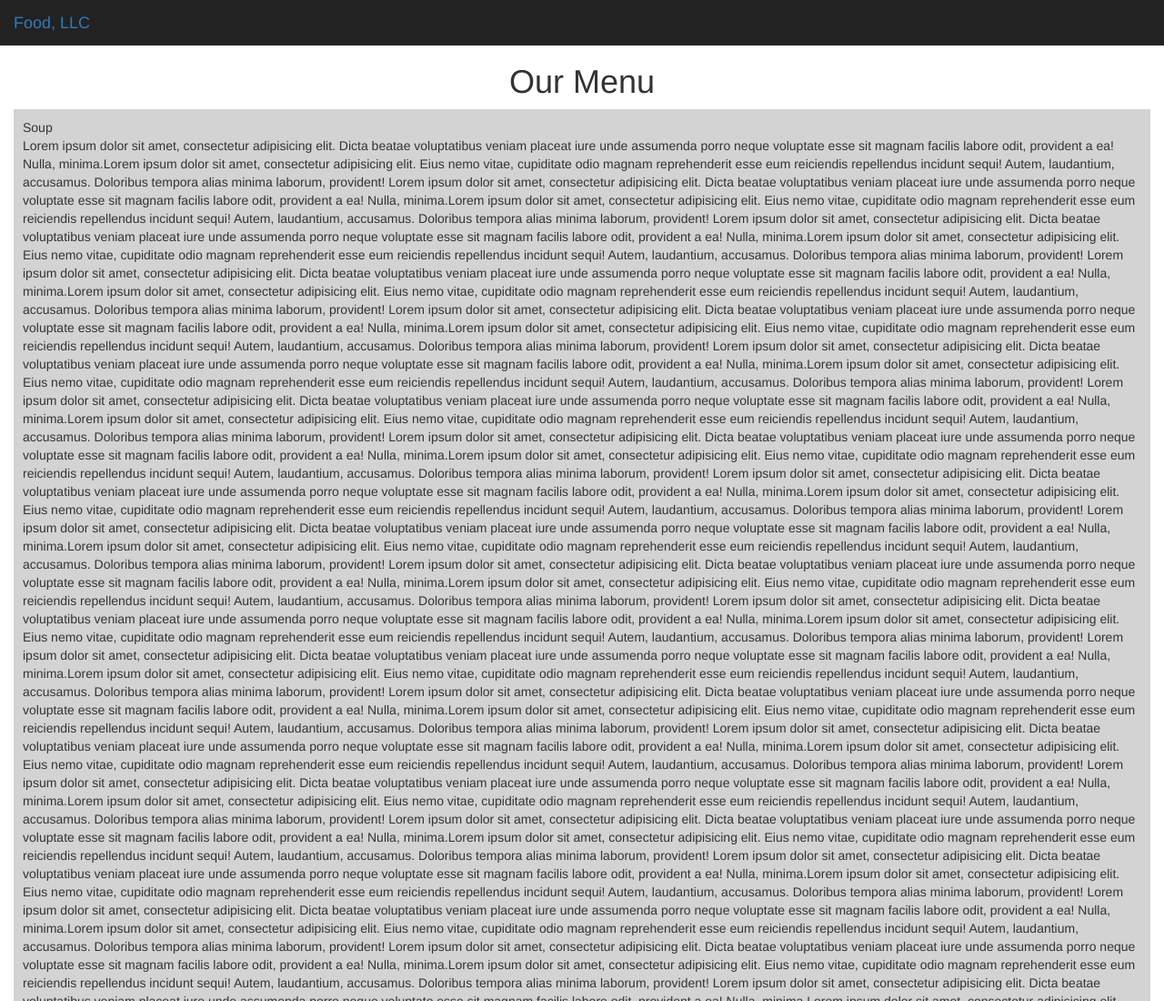
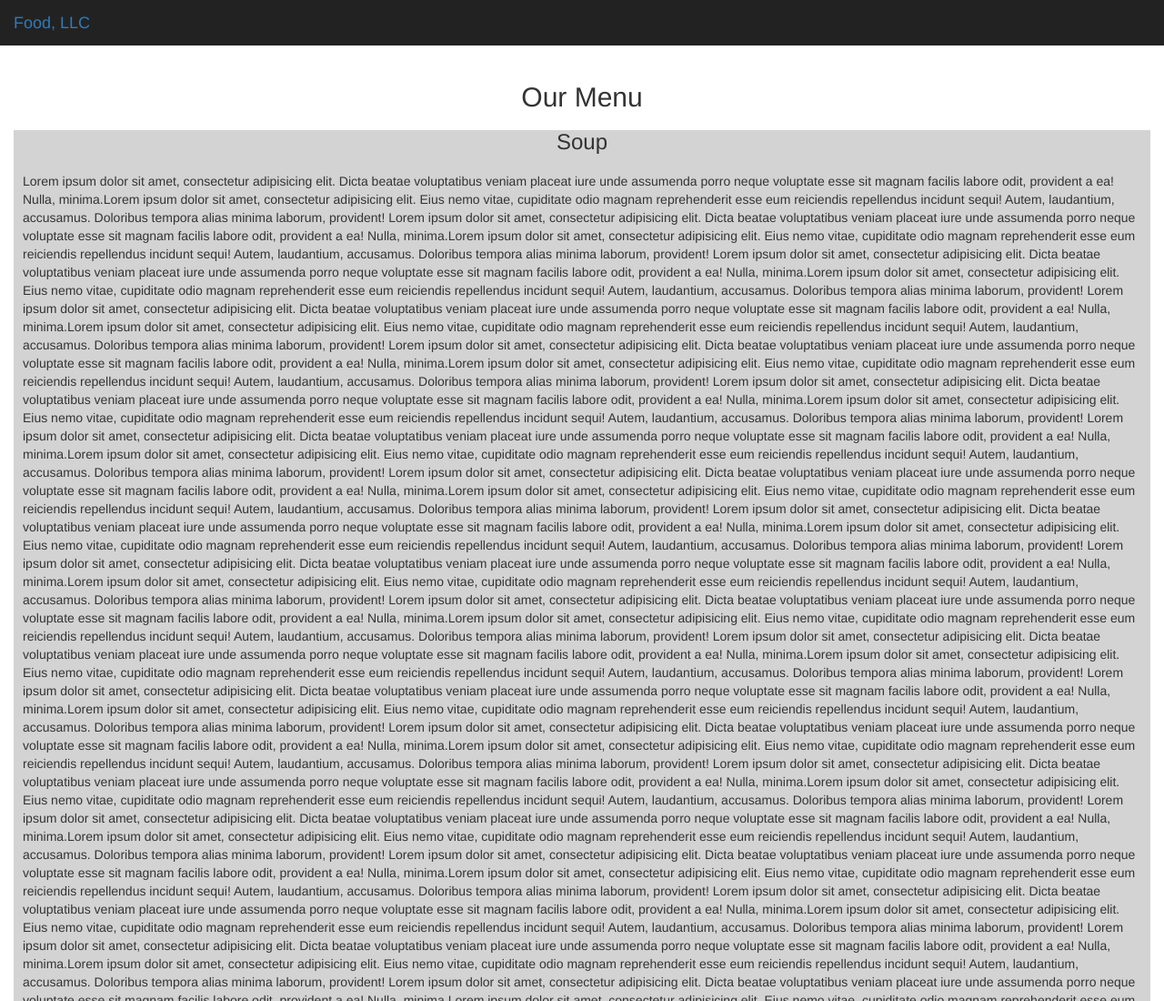
Before and after one commit to medichalam/Module3Solution, a plain HTML site: page Index.html in a window 1280 px wide. Shown: the top 1100 px of the page at 91% size. Drawn offline with Linux system fonts and the light colour scheme.

Commit message:
Add section

```diff
--- a/CSS/Style.css
+++ b/CSS/Style.css
@@ -34,8 +34,11 @@ div {
 	position: relative;
 }
 
+section {
+  background-color: lightgray;
+}
+
 p {
 	box-sizing: border-box;
-	background-color: lightgray;
 	padding: 10px;
 }
--- a/Index.html
+++ b/Index.html
@@ -37,12 +37,11 @@
 			</nav>
 		</header>
 
-	<h1 class="text-center">Our Menu</h1>
-
 	<div class="container-fluid col-xs-12">
+		<h2 class="text-center">Our Menu</h2>
+		<section>
+			<h3 class="text-center">Soup</h3>
 			<p>
-		<span class="text-center">Soup</span>
-		<br>
 			Lorem ipsum dolor sit amet, consectetur adipisicing elit. Dicta beatae voluptatibus veniam placeat iure unde assumenda porro neque voluptate esse sit magnam facilis labore odit, provident a ea! Nulla, minima.Lorem ipsum dolor sit amet, consectetur adipisicing elit. Eius nemo vitae, cupiditate odio magnam reprehenderit esse eum reiciendis repellendus incidunt sequi! Autem, laudantium, accusamus. Doloribus tempora alias minima laborum, provident!
 
 			Lorem ipsum dolor sit amet, consectetur adipisicing elit. Dicta beatae voluptatibus veniam placeat iure unde assumenda porro neque voluptate esse sit magnam facilis labore odit, provident a ea! Nulla, minima.Lorem ipsum dolor sit amet, consectetur adipisicing elit. Eius nemo vitae, cupiditate odio magnam reprehenderit esse eum reiciendis repellendus incidunt sequi! Autem, laudantium, accusamus. Doloribus tempora alias minima laborum, provident!
@@ -108,8 +107,8 @@
 			Lorem ipsum dolor sit amet, consectetur adipisicing elit. Dicta beatae voluptatibus veniam placeat iure unde assumenda porro neque voluptate esse sit magnam facilis labore odit, provident a ea! Nulla, minima.Lorem ipsum dolor sit amet, consectetur adipisicing elit. Eius nemo vitae, cupiditate odio magnam reprehenderit esse eum reiciendis repellendus incidunt sequi! Autem, laudantium, accusamus. Doloribus tempora alias minima laborum, provident!
 
 			Lorem ipsum dolor sit amet, consectetur adipisicing elit. Dicta beatae voluptatibus veniam placeat iure unde assumenda porro neque voluptate esse sit magnam facilis labore odit, provident a ea! Nulla, minima.Lorem ipsum dolor sit amet, consectetur adipisicing elit. Eius nemo vitae, cupiditate odio magnam reprehenderit esse eum reiciendis repellendus incidunt sequi! Autem, laudantium, accusamus. Doloribus tempora alias minima laborum, provident!
-
 			</p>
+		</section>
 	</div>
 
 	<!-- jQuery (Bootstrap JS plugins depend on it) -->
```
Lines whose indentation alone changed are shown as unchanged.
